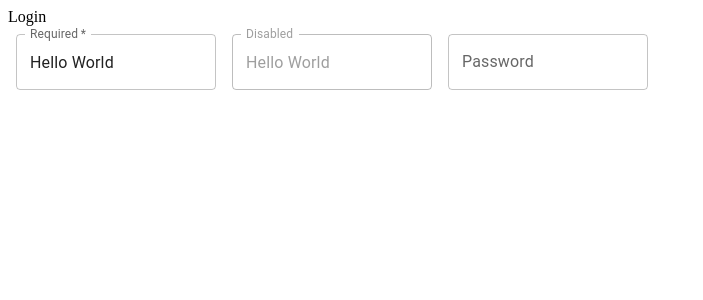
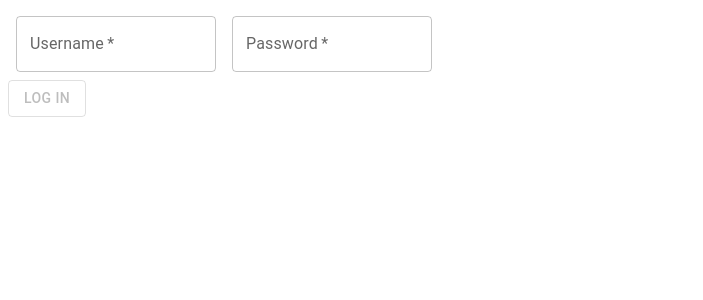
Before and after one commit to atruong0914/waifufy, a React (Create React App) app in the folder waifufy_django/client/: page / in a window 1280 px wide. Shown: the top 300 px of the page, without its empty margins (0-703 px from the left). Built offline with nearby package versions, Linux system fonts and the light colour scheme.

Commit message:
login form fixed handlechange

```diff
--- a/waifufy_django/client/src/components/LoginForm.jsx
+++ b/waifufy_django/client/src/components/LoginForm.jsx
@@ -3,6 +3,7 @@ import { useNavigate } from 'react-router-dom'
 import { Login } from '../services/Auth'
 import Box from '@mui/material/Box';
 import TextField from '@mui/material/TextField';
+import { Button } from '@mui/material';
 
 export default function LoginForm(props) {
     const navigate = useNavigate()
@@ -29,6 +30,7 @@ export default function LoginForm(props) {
   return (
     <div>
     <Box
+      onSubmit={handleSubmit}
       component="form"
       sx={{
         '& .MuiTextField-root': { m: 1, width: '25ch' },
@@ -36,26 +38,25 @@ export default function LoginForm(props) {
       noValidate
       autoComplete="off"
     >
-   <div>
+   <div className='text'>
     <TextField
       required
-      id="outlined-required"
-      label="Required"
-      defaultValue="Hello World"
+      id="username"
+      label="Username"
+      onChange={handleChange}
+      value={formVal.email}
     />
     <TextField
-      disabled
-      id="outlined-disabled"
-      label="Disabled"
-      defaultValue="Hello World"
-    />
-    <TextField
-      id="outlined-password-input"
+      required
+      id="password"
       label="Password"
       type="password"
       autoComplete="current-password"
+      onChange={handleChange}
+      value={formVal.password}
     />
     </div>
+    <Button disabled={ !formVal.email || !formVal.password } variant='outlined'>Log In</Button>
     </Box>
     </div>
   )
--- a/waifufy_django/client/src/pages/Login.js
+++ b/waifufy_django/client/src/pages/Login.js
@@ -1,11 +1,67 @@
-import React from 'react'
-import LoginForm from '../components/LoginForm'
+import { useState } from 'react'
+import { useNavigate } from 'react-router-dom'
+import { Login } from '../services/Auth'
+import Box from '@mui/material/Box';
+import TextField from '@mui/material/TextField';
+import { Button } from '@mui/material';
 
-export default function Login() {
+export default function LoginForm(props) {
+    const navigate = useNavigate()
+    const [formVal, setFormVal] = useState({username: '', password: ''})
+
+    const handleChange = (e) => {
+       setFormVal({ ...formVal, [e.target.id]: e.target.value })
+
+      // console.log(e.target.value)
+      // console.log(e.target.id)
+      console.log(formVal)
+    }
+
+    const handleSubmit = async (e) => {
+        e.preventDefault()
+        const payload = await Login(formVal)
+        // reset form
+        setFormVal({ username: '', password: '' })
+        // take payload, update user state
+        props.setUser(payload)
+        // set user, toggle auth true
+        props.toggleAuthenticated(true)
+        props.getAuthUser()
+        // redirect to home page
+        navigate('/')
+    }
 
   return (
-    <div>Login
-      <LoginForm />
+    <div>
+    <Box
+      onSubmit={handleSubmit}
+      component="form"
+      sx={{
+        '& .MuiTextField-root': { m: 1, width: '25ch' },
+      }}
+      noValidate
+      autoComplete="off"
+    >
+   <div className='text'>
+    <TextField
+      required
+      id="username"
+      label="Username"
+      onChange={handleChange}
+      defaultValue={formVal.username}
+    />
+    <TextField
+      required
+      id="password"
+      label="Password"
+      type="password"
+      autoComplete="current-password"
+      onChange={handleChange}
+      defaultValue={formVal.password}
+    />
+    </div>
+    <Button disabled={ !formVal.username || !formVal.password } variant='outlined'>Log In</Button>
+    </Box>
     </div>
   )
 }
```
